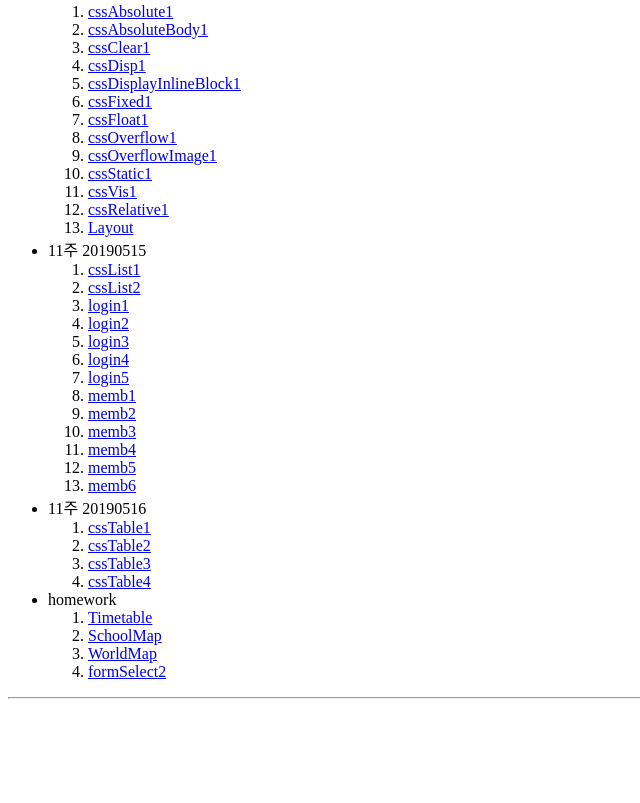
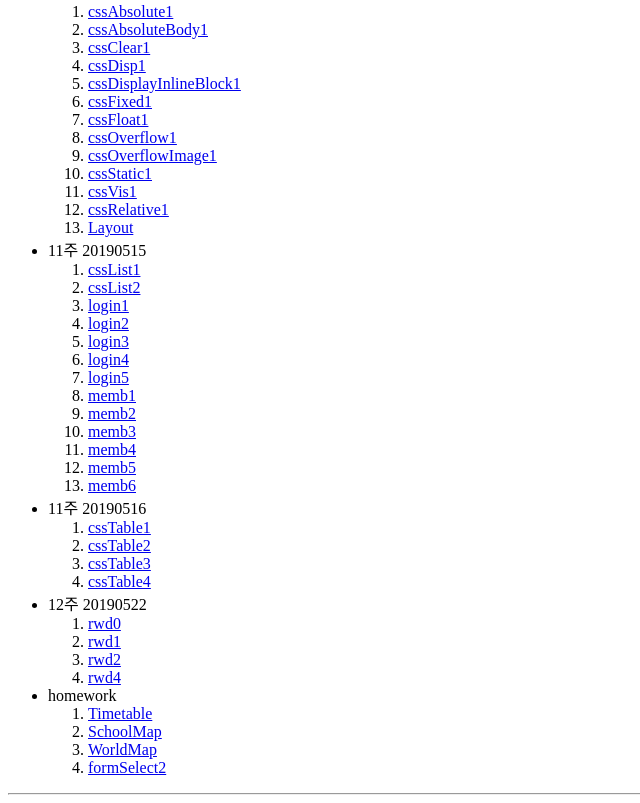
Before and after one commit to wown25/wown25.github.io, a plain HTML site: page index.html in a window 1280 px wide. Shown: the part 1934-2737 px from the top of the page, without its empty margins (0-640 px from the left). Before the commit the page ends 2641 px from the top, so only its background shows below. Drawn offline with Linux system fonts and the light colour scheme.

Commit message:
Update index.html

```diff
--- a/index.html
+++ b/index.html
@@ -173,6 +173,13 @@
 				<li><a href="https://wown25.github.io/20190516/cssTable3.html">cssTable3</a></li>
 				<li><a href="https://wown25.github.io/20190516/cssTable4.html">cssTable4</a></li>
 			</ol>
+		<li id="week12">12주 20190522
+			<ol>
+				<li><a href="https://wown25.github.io/20190522/rwd0.html">rwd0</a></li>
+				<li><a href="https://wown25.github.io/20190522/rwd1.html">rwd1</a></li>
+				<li><a href="https://wown25.github.io/20190522/rwd2.html">rwd2</a></li>
+				<li><a href="https://wown25.github.io/20190522/rwd4.html">rwd4</a></li>
+			</ol>
 		<li id="homework01">homework
 			<ol>
 				<li><a href="https://wown25.github.io/20190321/20190321.html">Timetable</a></li>
```
